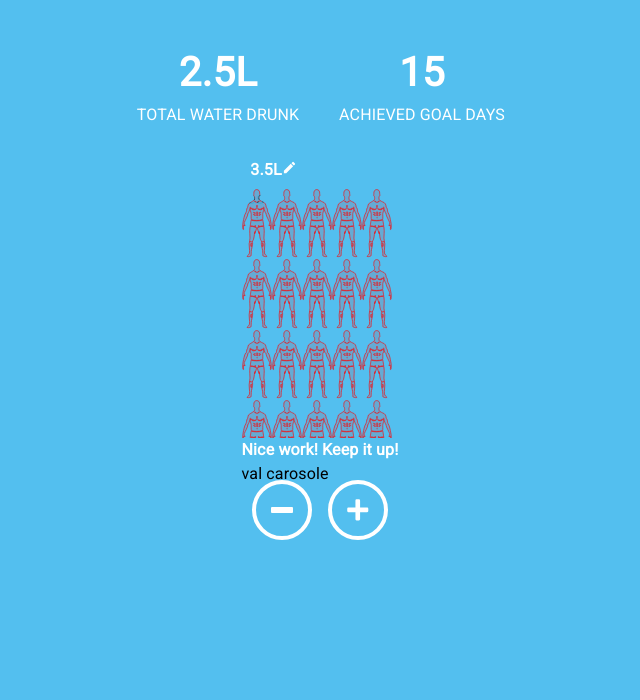
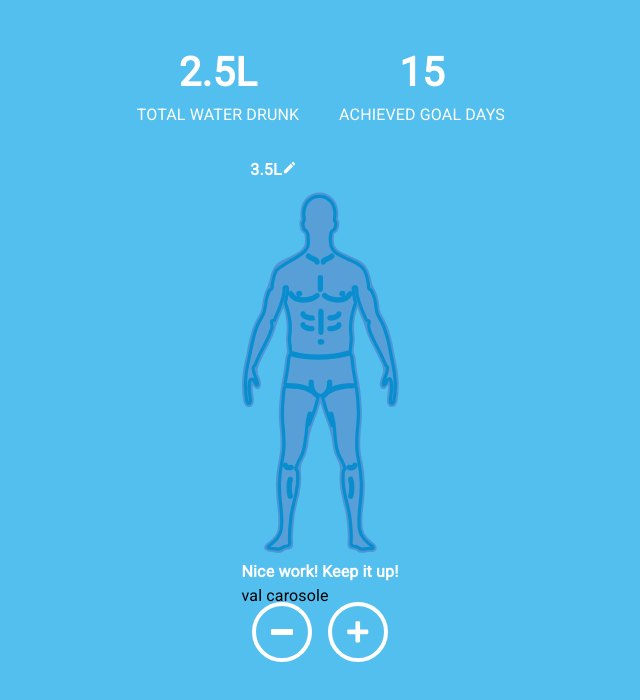
Before and after one commit to Tane10/react-water-drinking-tracker, a React (Create React App) app: page / in a window 1280 px wide. Shown: the top 700 px of the page, without its empty margins (320-960 px from the left). Built offline with nearby package versions, Linux system fonts and the light colour scheme.

Commit message:
i have the man filled in color... it was a image mask just need to play with the height of the mask

```diff
--- a/src/App.js
+++ b/src/App.js
@@ -3,6 +3,7 @@ import './App.css'
 import { Grid, makeStyles, Button, Container, Typography, Modal, TextField } from '@material-ui/core';
 import { backGroundColor } from "./colors.js";
 import HollowMan from "./images/man_svg.svg";
+import ImageMask from "./images/IMG_MAN_MASK.svg";
 import Jeff from "./images/jeff.png";
 import Center from "react-center";
 import { Create } from '@material-ui/icons';
@@ -120,22 +121,16 @@ function App()  {
           <br></br>
 
 
-          <div style={{
+          {/* <div style={{
             backgroundColor: "red",
-            height: '250px',
-            width: '150px',
-            WebkitMaskImage: `url(${HollowMan})`,
+            height: '200px',
+            width: '100px',
+            WebkitMaskImage: `url(${HollowMan})` ,
             maskImage: `url(${HollowMan})`,
-            maskSize: '30px'
+            // maskSize: '30px'
 
-          }} > test
-          {/* <img src={Jeff} alt="HollowMan" height="" style={{mask}}/> */}
-          {/* <img src={HollowMan} alt="HollowMan" height=""/> */}
-
-            </div>
-
-
-
+          }} > test */}
+          <img src={HollowMan} alt="HollowMan" height="" style={{WebkitMaskImage: `url(${ImageMask})`,maskImage: `url(${ImageMask})`, backgroundColor: "#4E96D3",}}/>
           <Typography fontWeight="fontWeightBold" align="center" className={classes.typographyStyleBold} > Nice work! Keep it up!</Typography>
           <Typography> val carosole</Typography>
           <UpdateWaterVoumeBtn />
```
Also changed, not shown: src/images/IMG_MAN_MASK.svg (added).
